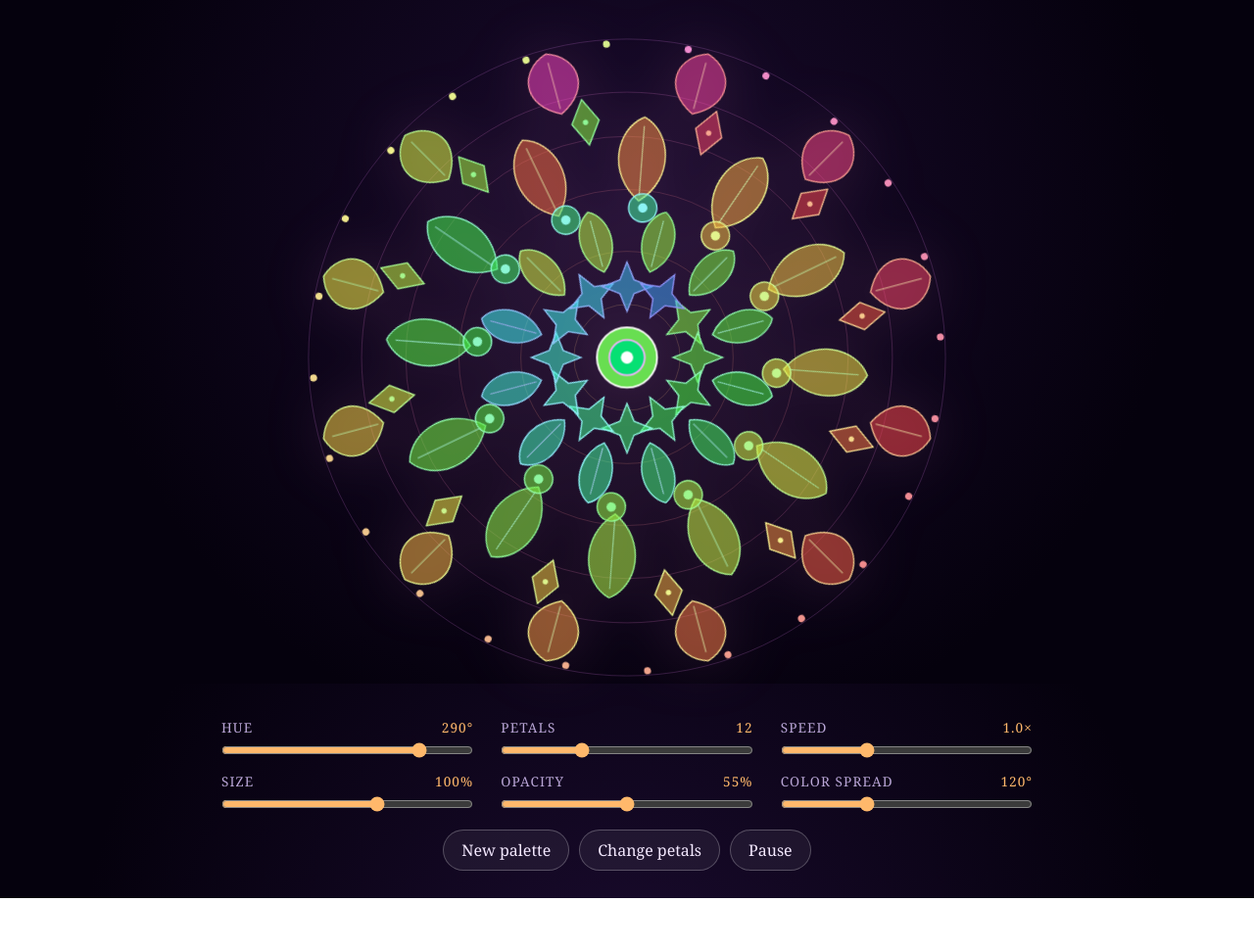
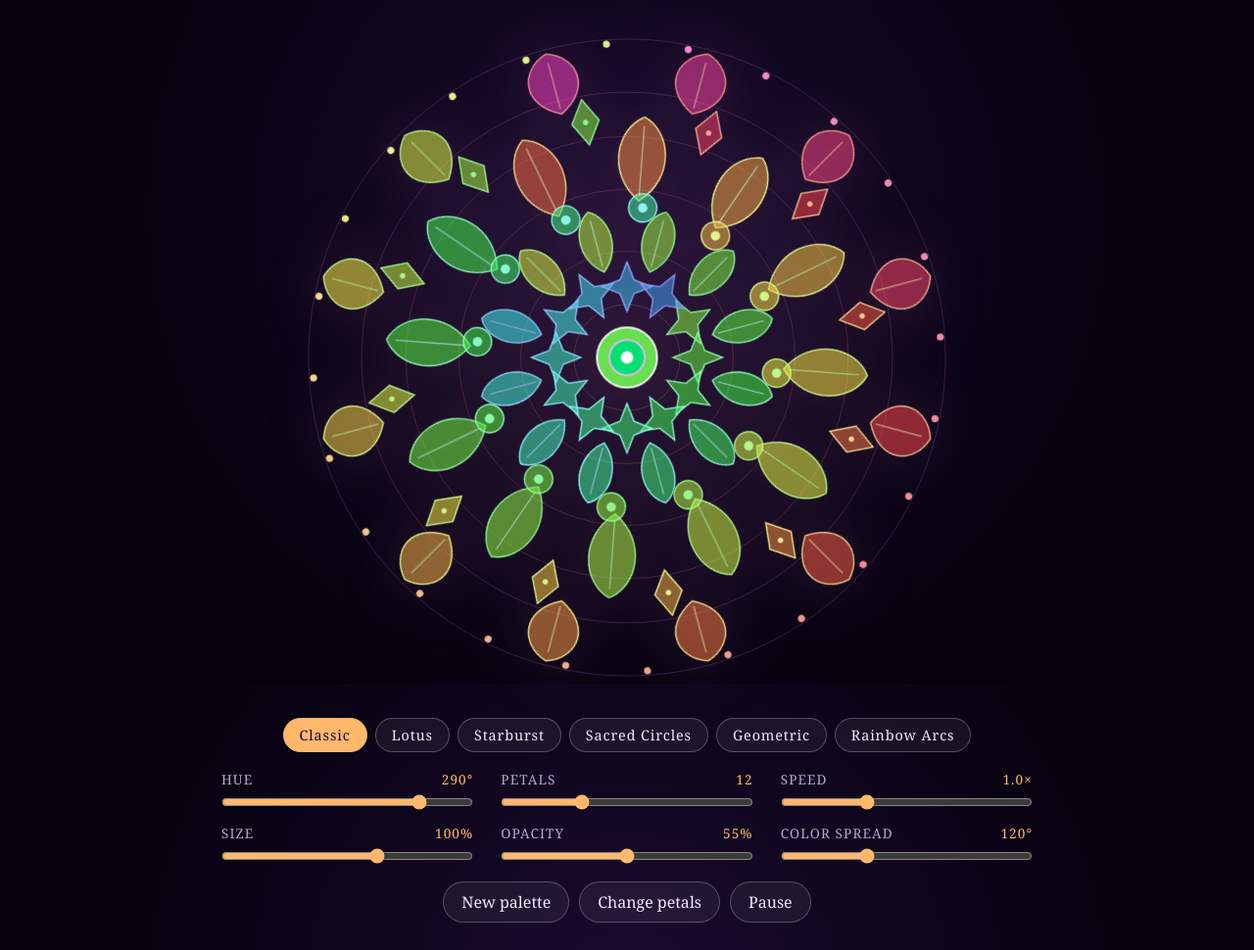
Before and after one commit to Shreyaadisesha/mandala, a plain HTML site: page index.html in a window 1280 px wide. Shown: the part 102-1072 px from the top of the page at 98% size. Before the commit the page ends 1019 px from the top, so only its background shows below. Drawn offline with Linux system fonts and the light colour scheme.

Commit message:
Add mandala style variations and sliders
Co-Authored-By: Claude Sonnet 5.5 <noreply@anthropic.com>

```diff
--- a/index.html
+++ b/index.html
@@ -33,6 +33,9 @@
     padding:9px 18px;border-radius:999px;font:inherit;cursor:pointer;transition:.2s;
   }
   button:hover,button:focus-visible{background:rgba(255,255,255,.18);border-color:var(--accent);outline:none}
+  .variations{display:flex;flex-wrap:wrap;gap:8px;justify-content:center;padding:0 16px 18px;max-width:860px}
+  .variations button{padding:7px 16px;font-size:.9rem;letter-spacing:.06em}
+  .variations button[aria-pressed=true]{background:var(--accent);color:#1a0b2e;border-color:var(--accent)}
   .sliders{display:grid;grid-template-columns:repeat(auto-fit,minmax(200px,1fr));gap:14px 28px;width:min(92vw,860px);padding:0 16px 18px}
   .sliders label{display:flex;flex-direction:column;gap:6px;font-size:.85rem;color:var(--muted);letter-spacing:.08em;text-transform:uppercase}
   .sliders label span{display:flex;justify-content:space-between}
@@ -49,6 +52,7 @@
 <main>
   <svg id="m" viewBox="0 0 800 800" role="img" aria-label="Animated, colorful mandala"></svg>
 </main>
+<div class="variations" id="variations" role="group" aria-label="Mandala style"></div>
 <div class="sliders">
   <label><span>Hue <output id="o-hue"></output></span><input type="range" id="s-hue" min="0" max="360" value="290"></label>
   <label><span>Petals <output id="o-n"></output></span><input type="range" id="s-n" min="3" max="32" value="12"></label>
@@ -77,30 +81,68 @@ const el = (tag, attrs, parent) => {
 };
 const col = (h, s = 85, l = 62, a = 1) => `hsla(${(h % 360 + 360) % 360},${s}%,${l}%,${a})`;
 
+// layer: r = radius, shape, k = count multiplier, dur = spin seconds (negative = reverse), size, len
+const VARIATIONS = {
+  'Classic': { hue: 290, n: 12, rings: [360, 300, 250, 190, 120, 60], layers: [
+    { r: 355, shape: 'dots',    k: 2, dur: 160,  size: 4 },
+    { r: 320, shape: 'petal',   k: 1, dur: -120, size: 60, len: 70 },
+    { r: 270, shape: 'diamond', k: 1, dur: 90,   size: 26 },
+    { r: 225, shape: 'petal',   k: 1, dur: -70,  size: 56, len: 95 },
+    { r: 170, shape: 'circle',  k: 1, dur: 50,   size: 16 },
+    { r: 135, shape: 'petal',   k: 1, dur: -40,  size: 38, len: 70 },
+    { r: 80,  shape: 'star',    k: 1, dur: 30,   size: 28 } ] },
+  'Lotus': { hue: 330, n: 8, rings: [340, 260, 180, 100], layers: [
+    { r: 330, shape: 'lotus',  k: 1, dur: -150, size: 70, len: 130 },
+    { off: 1, r: 270, shape: 'lotus',  k: 1, dur: 110,  size: 64, len: 120 },
+    { r: 205, shape: 'lotus',  k: 1, dur: -80,  size: 56, len: 105 },
+    { off: 1, r: 140, shape: 'lotus',  k: 1, dur: 55,   size: 46, len: 85 },
+    { r: 80,  shape: 'lotus',  k: 1, dur: -35,  size: 34, len: 62 } ] },
+  'Starburst': { hue: 40, n: 16, rings: [350, 280, 200, 120], layers: [
+    { r: 350, shape: 'spoke',  k: 1, dur: 180,  size: 22 },
+    { off: 1, r: 300, shape: 'star',   k: 1, dur: -120, size: 24 },
+    { r: 235, shape: 'triangle', k: 1, dur: 90, size: 28 },
+    { off: 1, r: 170, shape: 'star',   k: 1, dur: -60,  size: 30 },
+    { r: 110, shape: 'diamond', k: 1, dur: 40,  size: 24 },
+    { off: 1, r: 60,  shape: 'star',   k: 1, dur: -25,  size: 20 } ] },
+  'Sacred Circles': { hue: 180, n: 12, rings: [345, 290, 230, 170, 110], layers: [
+    { r: 345, shape: 'dots',   k: 3, dur: 200,  size: 3 },
+    { r: 290, shape: 'ring',   k: 1, dur: -140, size: 22 },
+    { r: 230, shape: 'ring',   k: 1, dur: 100,  size: 28 },
+    { r: 170, shape: 'circle', k: 1, dur: -70,  size: 20 },
+    { r: 110, shape: 'ring',   k: 1, dur: 45,   size: 20 },
+    { r: 55,  shape: 'circle', k: 1, dur: -30,  size: 10 } ] },
+  'Geometric': { hue: 210, n: 10, rings: [350, 270, 190, 110], layers: [
+    { r: 350, shape: 'triangle', k: 1, dur: -170, size: 26 },
+    { off: 1, r: 285, shape: 'diamond',  k: 1, dur: 130,  size: 34 },
+    { r: 215, shape: 'triangle', k: 1, dur: -90,  size: 32 },
+    { off: 1, r: 145, shape: 'diamond',  k: 1, dur: 60,   size: 28 },
+    { r: 85,  shape: 'triangle', k: 1, dur: -35,  size: 22 } ] },
+  'Rainbow Arcs': { hue: 0, n: 14, rings: [345, 285, 225, 165, 105], layers: [
+    { r: 340, shape: 'arc',    k: 1, dur: 190,  size: 34 },
+    { r: 285, shape: 'arc',    k: 1, dur: -140, size: 30 },
+    { r: 225, shape: 'arc',    k: 1, dur: 100,  size: 26 },
+    { r: 165, shape: 'arc',    k: 1, dur: -65,  size: 22 },
+    { r: 105, shape: 'arc',    k: 1, dur: 40,   size: 18 },
+    { r: 55,  shape: 'circle', k: 1, dur: -25,  size: 9 } ] },
+};
+let current = 'Classic';
+
 function build() {
   svg.innerHTML = '';
   const outer = el('g', { class: 'breathe' });
   const root = el('g', { transform: `translate(${C} ${C}) scale(${scale}) translate(${-C} ${-C})` }, outer);
-  const layers = [
-    // radius, shape, count multiplier, spin duration (s, negative = reverse), size
-    { r: 355, shape: 'dots',    k: 2,   dur: 160, size: 4 },
-    { r: 320, shape: 'petal',   k: 1,   dur: -120, size: 60, len: 70 },
-    { r: 270, shape: 'diamond', k: 1,   dur: 90,  size: 26 },
-    { r: 225, shape: 'petal',   k: 1,   dur: -70, size: 56, len: 95 },
-    { r: 170, shape: 'circle',  k: 1,   dur: 50,  size: 16 },
-    { r: 135, shape: 'petal',   k: 1,   dur: -40, size: 38, len: 70 },
-    { r: 80,  shape: 'star',    k: 1,   dur: 30,  size: 28 },
-  ];
+  const V = VARIATIONS[current];
+  const layers = V.layers;
 
   // faint rings
-  [360, 300, 250, 190, 120, 60].forEach((r, i) =>
+  V.rings.forEach((r, i) =>
     el('circle', { cx: C, cy: C, r, fill: 'none', stroke: col(hue + i * 20, 70, 70, .25), 'stroke-width': 1 }, root));
 
   layers.forEach((L, li) => {
     const g = el('g', { class: 'spin', style: `animation-duration:${Math.abs(L.dur) / Math.max(speed, .01)}s;${speed === 0 ? 'animation-play-state:paused;' : ''}animation-direction:${L.dur < 0 ? 'reverse' : 'normal'};animation-play-state:${paused ? 'paused' : 'running'}` }, root);
     const count = n * L.k;
     for (let i = 0; i < count; i++) {
-      const ang = (360 / count) * i;
+      const ang = (360 / count) * (i + (L.off ? .5 : 0));
       const h = hue + li * 28 + i * (spread / count);
       const sub = el('g', { transform: `rotate(${ang} ${C} ${C}) translate(${C} ${C - L.r})` }, g);
       const fill = col(h, 85, 60, opacity), stroke = col(h + 30, 95, 78, .95);
@@ -122,6 +164,25 @@ function build() {
           pts.push(`${(Math.sin(a) * rr).toFixed(1)},${(-Math.cos(a) * rr).toFixed(1)}`);
         }
         el('polygon', { points: pts.join(' '), fill, stroke, 'stroke-width': 1.5 }, sub);
+      } else if (L.shape === 'lotus') {
+        // pointed, flame-like petal
+        const w = L.size / 2, l = L.len;
+        el('path', { d: `M0 ${l/2} Q ${w*1.6} ${l*.05} 0 ${-l/2} Q ${-w*1.6} ${l*.05} 0 ${l/2} Z`, fill, stroke, 'stroke-width': 1.5 }, sub);
+        el('path', { d: `M0 ${l/2} Q ${w*.7} ${l*.05} 0 ${-l/2+14} Q ${-w*.7} ${l*.05} 0 ${l/2} Z`, fill: 'none', stroke: col(h + 60, 100, 85, .7), 'stroke-width': 1 }, sub);
+      } else if (L.shape === 'triangle') {
+        const s = L.size;
+        el('path', { d: `M0 ${-s} L${s*.85} ${s*.6} L${-s*.85} ${s*.6} Z`, fill, stroke, 'stroke-width': 1.5 }, sub);
+        el('circle', { cy: s * .1, r: s * .18, fill: stroke }, sub);
+      } else if (L.shape === 'ring') {
+        el('circle', { r: L.size, fill: 'none', stroke, 'stroke-width': 2.5 }, sub);
+        el('circle', { r: L.size * .55, fill, stroke, 'stroke-width': 1 }, sub);
+      } else if (L.shape === 'arc') {
+        const s = L.size;
+        el('path', { d: `M${-s} 0 A ${s} ${s} 0 0 1 ${s} 0`, fill: 'none', stroke, 'stroke-width': 3, 'stroke-linecap': 'round' }, sub);
+        el('path', { d: `M${-s*.6} 0 A ${s*.6} ${s*.6} 0 0 1 ${s*.6} 0`, fill: 'none', stroke: fill, 'stroke-width': 3, 'stroke-linecap': 'round' }, sub);
+      } else if (L.shape === 'spoke') {
+        el('path', { d: `M0 ${-L.size} L0 ${L.size}`, stroke, 'stroke-width': 2, 'stroke-linecap': 'round' }, sub);
+        el('circle', { cy: -L.size, r: 4, fill: stroke }, sub);
       } else {
         el('circle', { r: L.size, fill: stroke }, sub);
       }
@@ -156,6 +217,21 @@ for (const k in sliders) {
     build();
   });
 }
+const varBox = document.getElementById('variations');
+function pick(name) {
+  current = name;
+  hue = VARIATIONS[name].hue; n = VARIATIONS[name].n;
+  sync('hue', hue); sync('n', n);
+  varBox.querySelectorAll('button').forEach(b => b.setAttribute('aria-pressed', b.textContent === name));
+  build();
+}
+Object.keys(VARIATIONS).forEach(name => {
+  const b = document.createElement('button');
+  b.textContent = name;
+  b.onclick = () => pick(name);
+  varBox.appendChild(b);
+});
+
 document.getElementById('shuffle').onclick = () => { hue = Math.random() * 360; sync('hue', Math.round(hue)); build(); };
 document.getElementById('petals').onclick = () => { n = [6, 8, 10, 12, 16, 18, 24][Math.floor(Math.random() * 7)]; sync('n', n); build(); };
 document.getElementById('pause').onclick = e => {
@@ -163,7 +239,7 @@ document.getElementById('pause').onclick = e => {
   e.target.textContent = paused ? 'Play' : 'Pause';
   svg.querySelectorAll('.spin').forEach(g => g.style.animationPlayState = paused ? 'paused' : 'running');
 };
-build();
+pick('Classic');
 </script>
 </body>
 </html>
```
